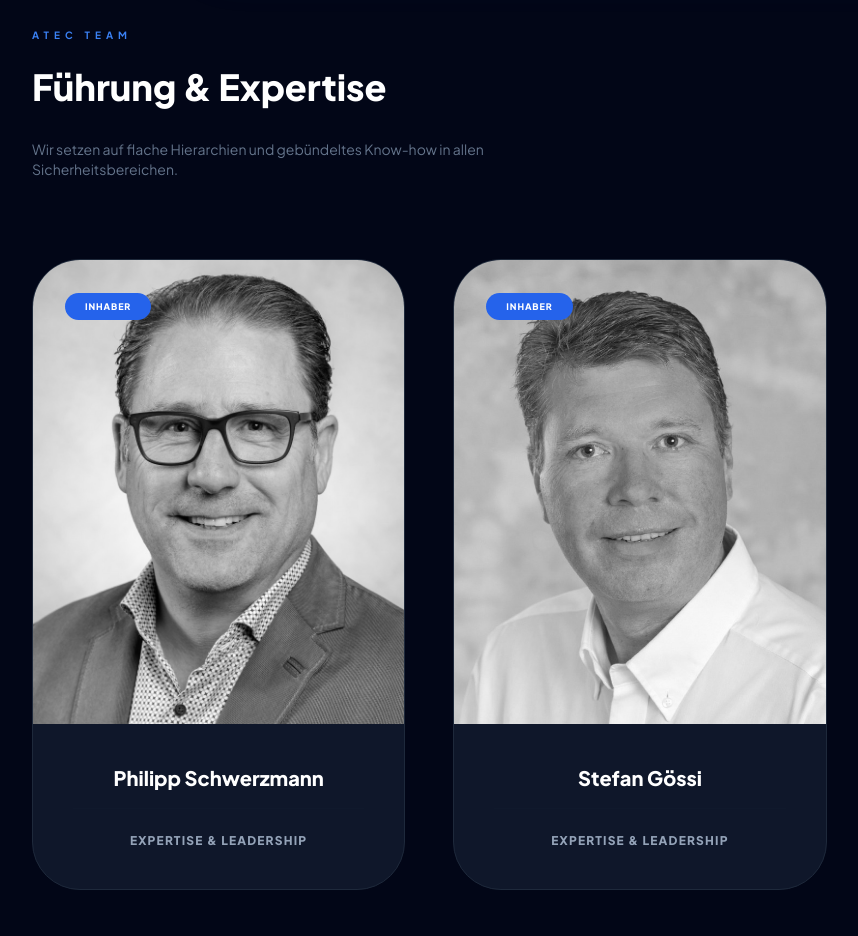
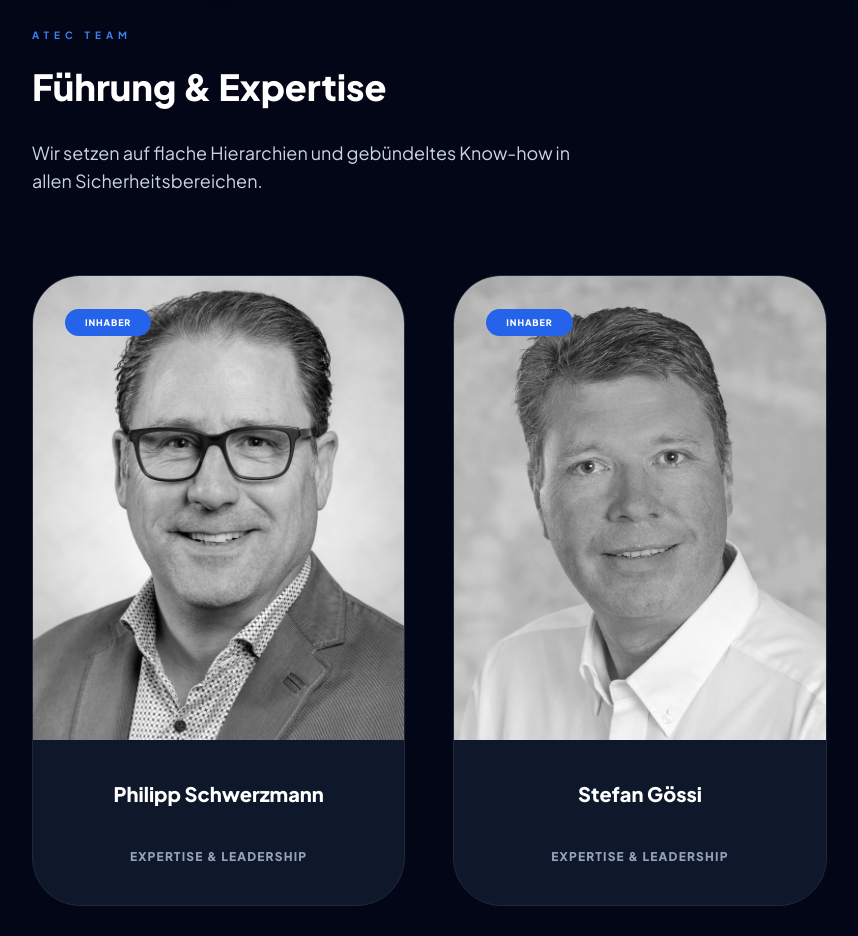
Before and after one commit to goessi70/ATec-Systems, a React (Vite) app: page /#/firmenportrait in a window 1280 px wide. Shown: the part 820-1756 px from the top of the page, without its empty margins (0-858 px from the left). Built offline with nearby package versions, Linux system fonts and the light colour scheme.

Commit message:
Update team sub-heading styling

```diff
--- a/components/About.tsx
+++ b/components/About.tsx
@@ -76,7 +76,7 @@ const About: React.FC<{ isDark: boolean; lang: Language }> = ({ isDark, lang })
             <h2 className={`text-2xl md:text-4xl font-black mb-8 tracking-normal ${isDark ? 'text-white' : 'text-slate-900'}`}>
               {t.teamTitle}
             </h2>
-            <p className={`text-sm ${isDark ? 'text-slate-500' : 'text-slate-400'}`}>{t.teamSub}</p>
+            <p className={`text-lg ${isDark ? 'text-slate-300' : 'text-slate-500'}`}>{t.teamSub}</p>
           </div>
         </div>
 
```
